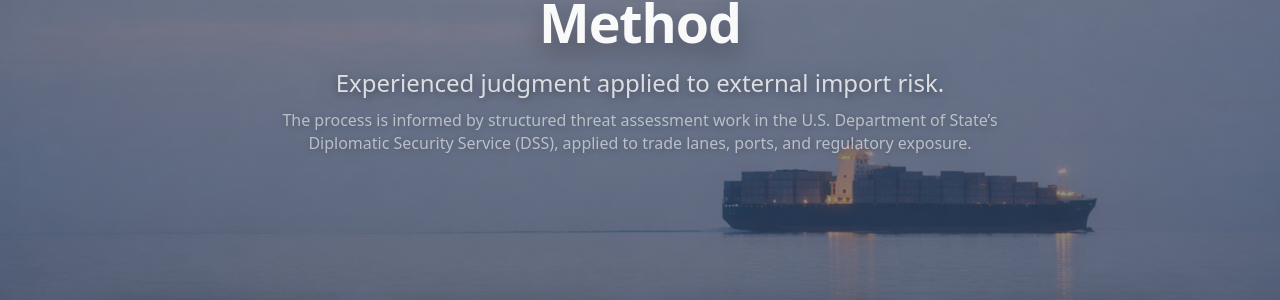
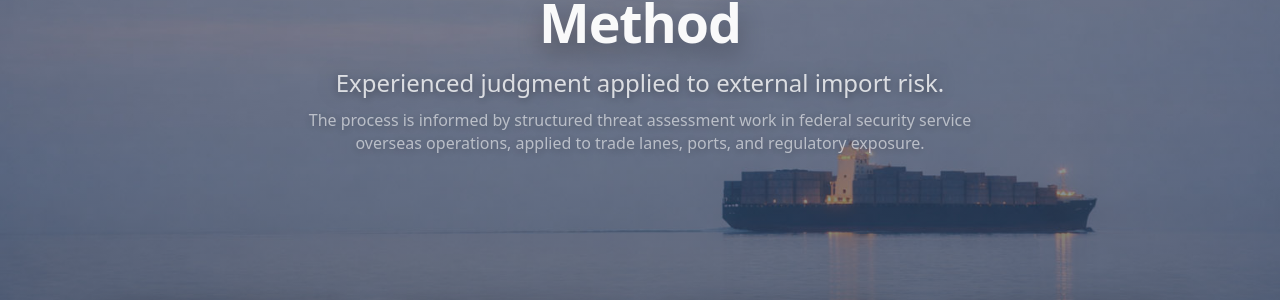
Before and after one commit to importrisk/import-risk-intelligence-site, a Jekyll site: the page built from method.html, in a window 1280 px wide and 900 px high. Shown: the part 178-478 px from the top of the window. Built offline with Jekyll 4.4.1, drawn with Linux system fonts in a browser that asks for light colours.

Commit message:
Update method.html

```diff
--- a/method.html
+++ b/method.html
@@ -20,8 +20,7 @@ css: /method.css?v=100
 
         <!-- NEW: one grounding line so the framework is not generic -->
         <p class="hero-subtitle hero-subtitle-muted">
-          The process is informed by structured threat assessment work in the U.S. Department of State’s Diplomatic Security Service (DSS), applied to trade lanes, ports, and regulatory exposure.
-        </p>
+         The process is informed by structured threat assessment work in federal security service overseas operations, applied to trade lanes, ports, and regulatory exposure.</p>
       </div>
     </div>
   </section>
```
